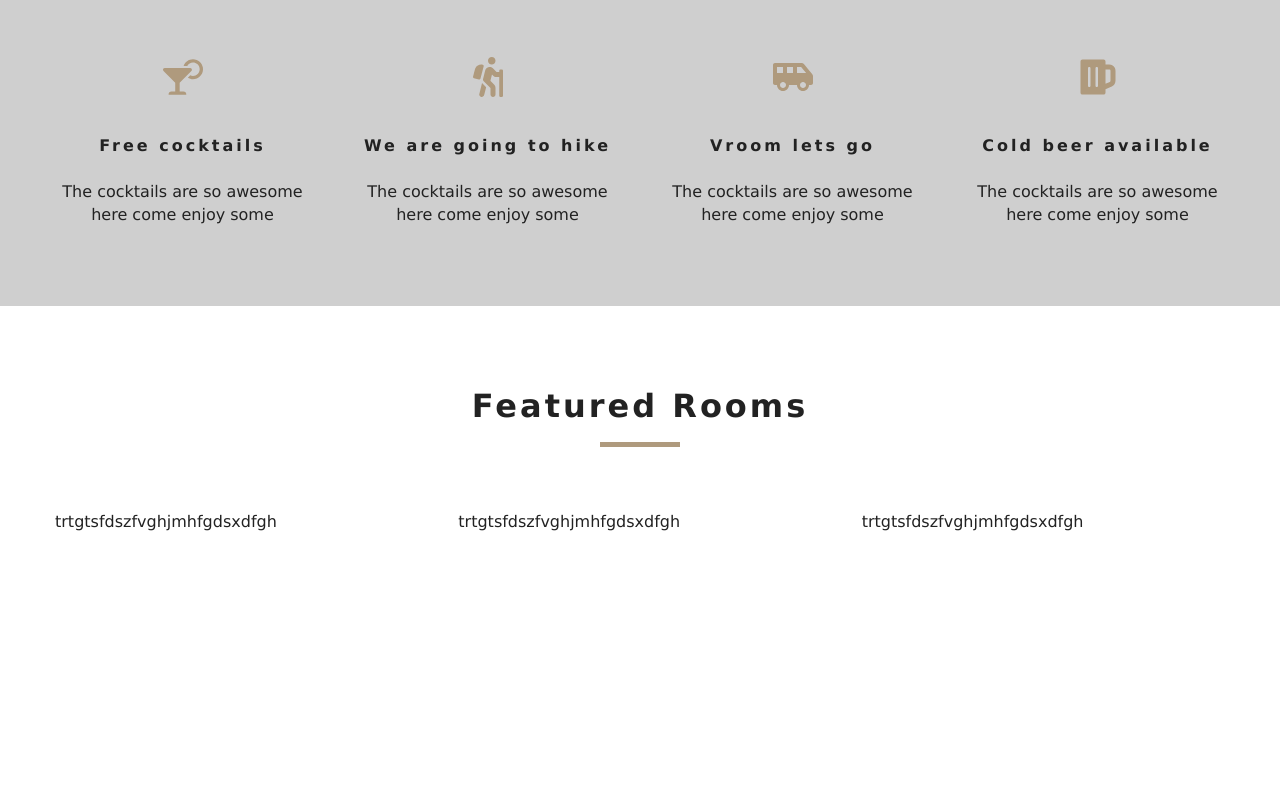
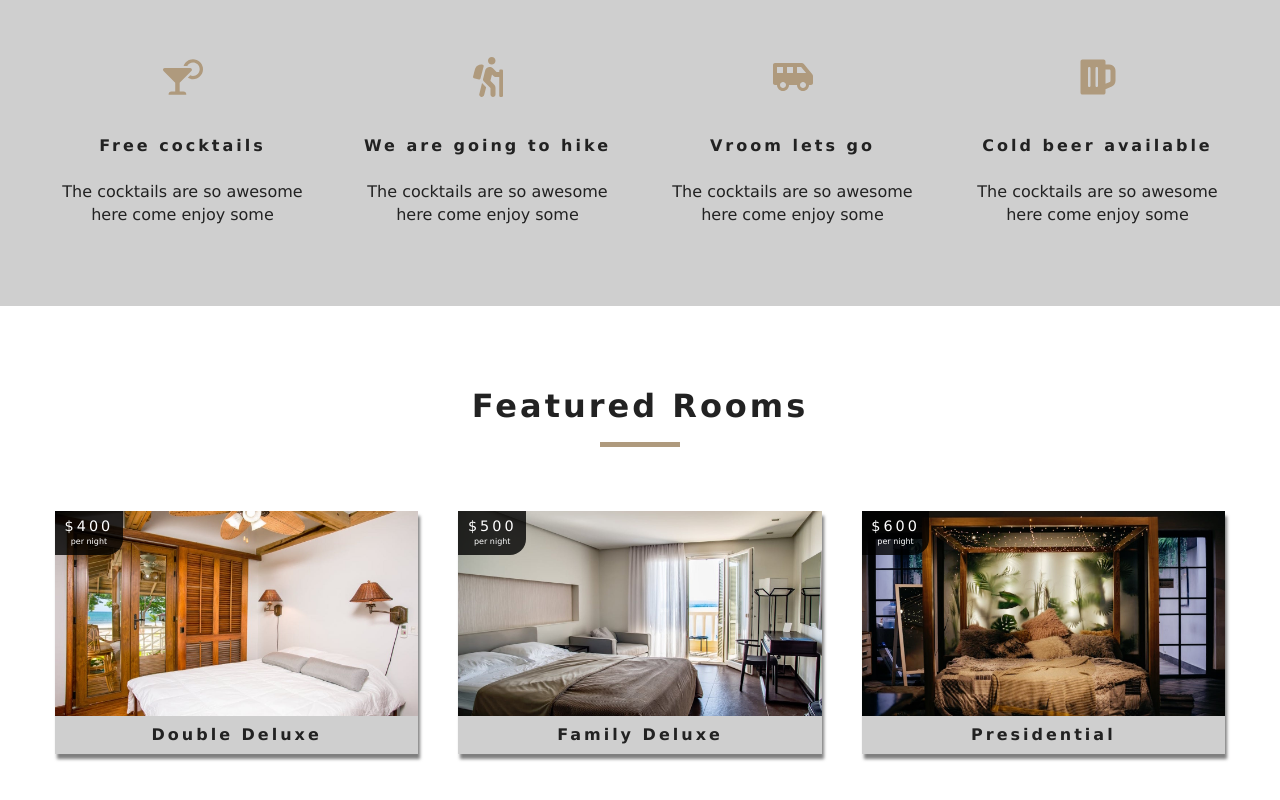
Before and after one commit to muathendirangu/hrs, a React (Create React App) app: page / in a window 1280 px wide. Shown: the part 950-1750 px from the top of the page. Before the commit the page ends 1564 px from the top, so only its background shows below. Built offline with nearby package versions, Linux system fonts and the light colour scheme; the HTML template or start-up script is replaced by a standard one.

Commit message:
render featured rooms on homepage

```diff
--- a/src/components/Room.js
+++ b/src/components/Room.js
@@ -1,9 +1,32 @@
-import React from 'react'
+import React from 'react';
+import PropTypes from 'prop-types';
+import { Link } from 'react-router-dom';
 
-export default function Room() {
+export default function Room({ room }) {
+    const { name, slug, images, price } = room;
+
     return (
-        <div>
-            trtgtsfdszfvghjmhfgdsxdfgh
-        </div>
+        <article className="room">
+            <div className="img-container">
+                <img src={images[0]} alt="single room"/>
+                <div className="price-top">
+                    <h6>${price}</h6>
+                    <p>per night</p>
+                </div>
+                <Link to={`/rooms/${slug}`} className="btn-primary room-link">
+                    Features
+                </Link>
+            </div>
+            <p className="room-info">{name}</p>
+        </article>
     )
 }
+
+Room.propTypes = {
+    room:PropTypes.shape({
+        name:PropTypes.string.isRequired,
+        slug:PropTypes.string.isRequired,
+        images:PropTypes.arrayOf(PropTypes.string).isRequired,
+        price:PropTypes.number.isRequired
+    })
+}
```
